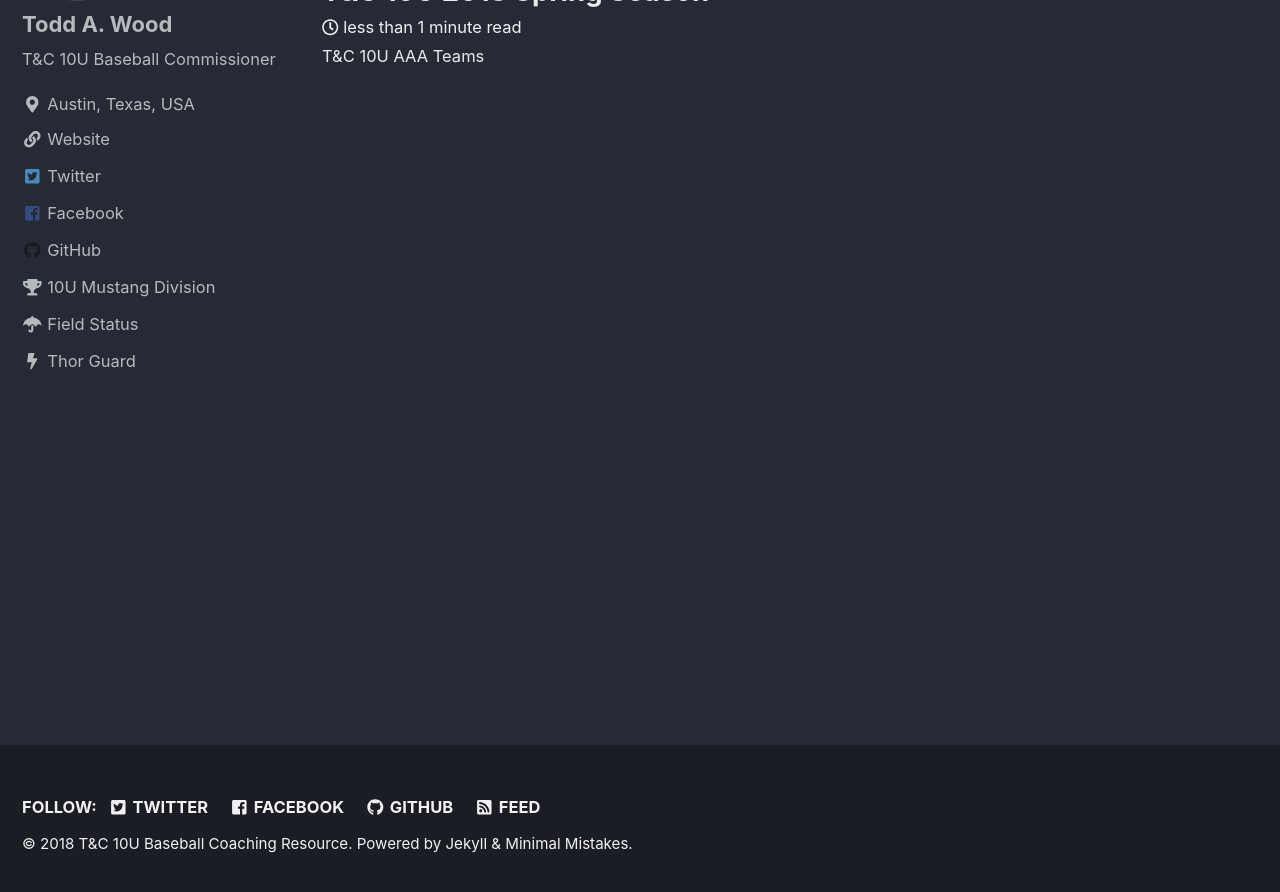
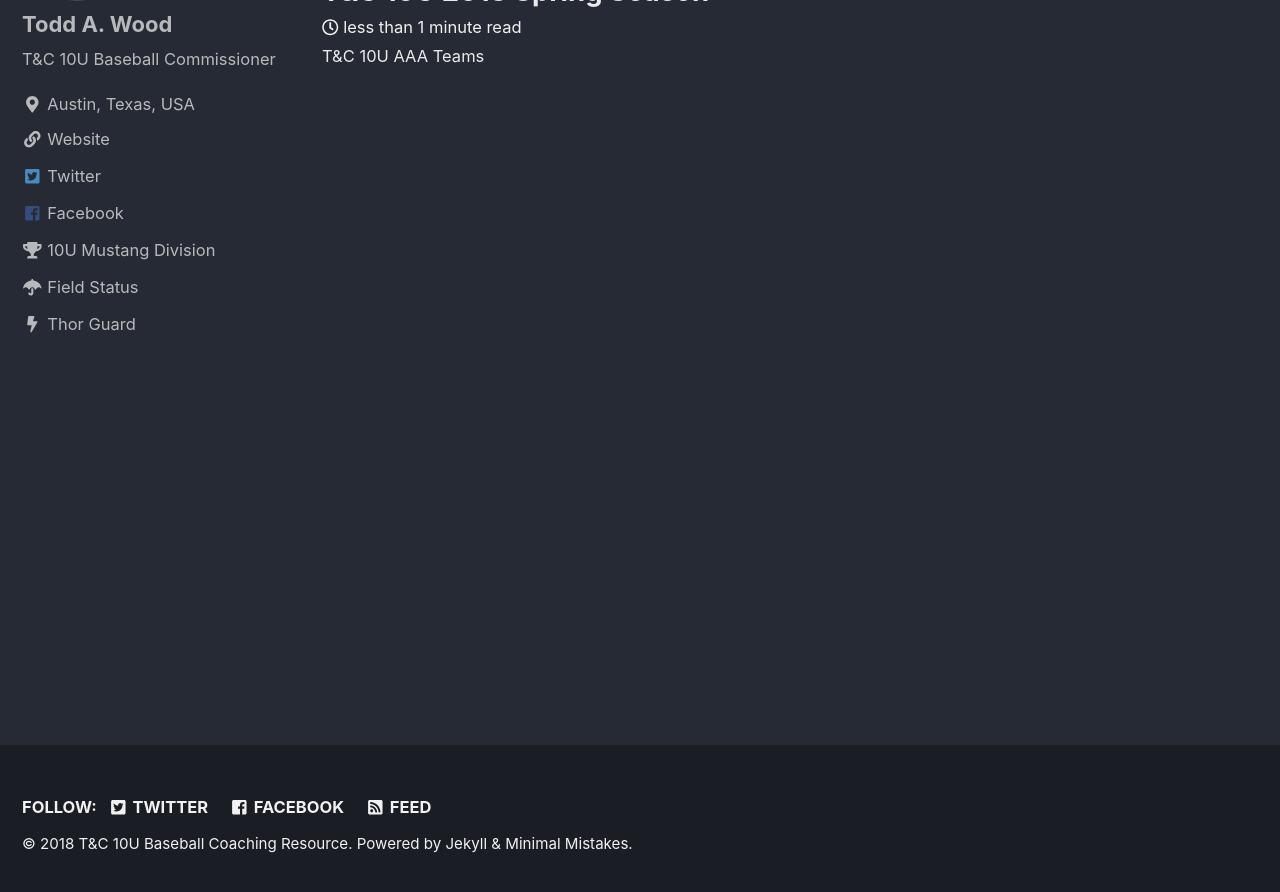
Before and after one commit to tandcsports/tandcsports.github.io, a Jekyll site: the page built from index.html, in a window 1280 px wide and 900 px high, scrolled down 253 px. Shown: the top 892 px of the window. Built offline with Jekyll 4.4.1, drawn with Linux system fonts in a browser that asks for light colours; nearby versions of some CDN libraries; the list of posts is cut into pages by our own code.

Commit message:
comment out github link

```diff
--- a/_config.yml
+++ b/_config.yml
@@ -97,7 +97,7 @@ author:
   flickr           :
   facebook         : "TCSports"
   foursquare       :
-  github           : "tandcsports"
+  github           : #"tandcsports"
   gitlab           :
   google_plus      :
   keybase          :
```
